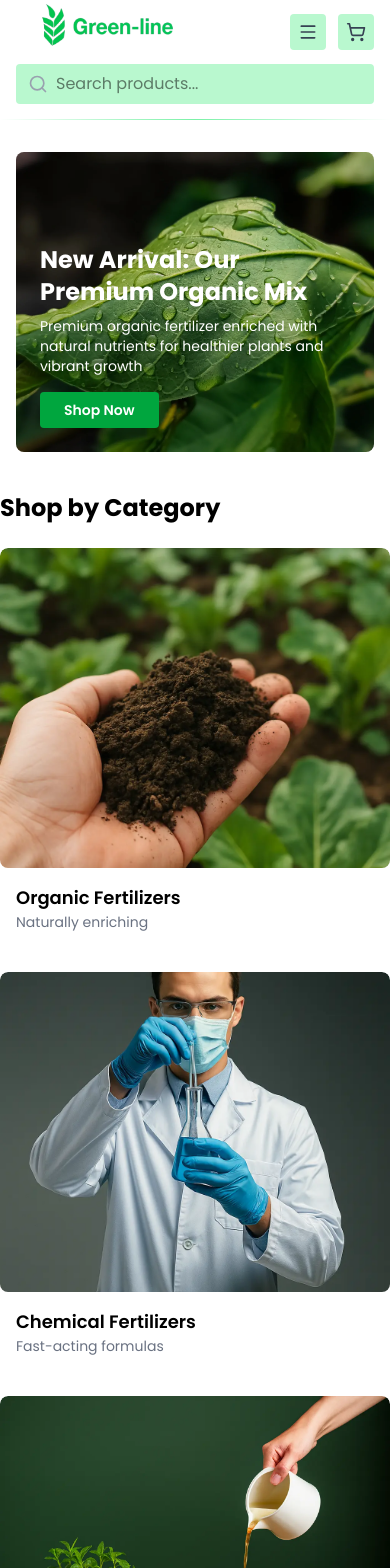
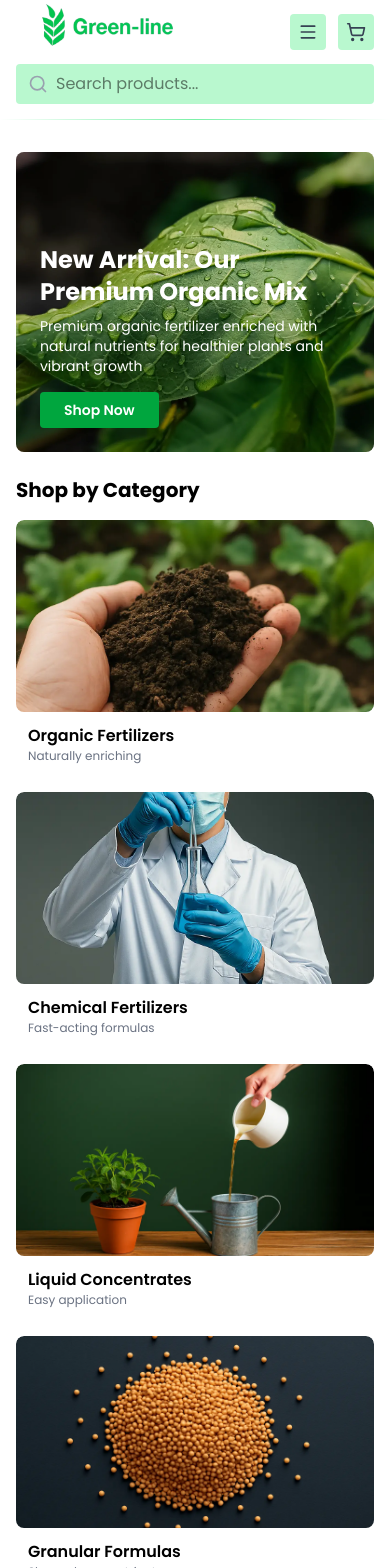
Before and after one commit to mohamed-samir-dev/Greenline, a Next.js app: page / in a window 390 px wide. Shown: the top 1568 px of the page. Built offline with nearby package versions, Linux system fonts and the light colour scheme; no server answers; the database is empty.

Commit message:
feat: add responsive design to shop by category section

```diff
--- a/components/home/ShopByCategory.tsx
+++ b/components/home/ShopByCategory.tsx
@@ -3,12 +3,12 @@ import categories from '@/app/data/categories';
 
 export default function ShopByCategory() {
   return (
-    <section className="max-w-7xl mx-auto  sm:px-6 lg:px-8 py-10">
-      <h2 className="text-2xl text-black font-bold mb-6">Shop by Category</h2>
-      <div className="grid grid-cols-1 sm:grid-cols-2 lg:grid-cols-4 gap-6">
+    <section className="max-w-7xl mx-auto px-4 sm:px-6 lg:px-8 py-6 sm:py-8 lg:py-10">
+      <h2 className="text-xl sm:text-2xl text-black font-bold mb-4 sm:mb-6">Shop by Category</h2>
+      <div className="grid grid-cols-1 sm:grid-cols-2 lg:grid-cols-4 gap-4 sm:gap-6">
         {categories.map((category) => (
-          <div key={category.title} className="bg-white  rounded-lg overflow-hidden">
-            <div className="relative h-80 w-full">
+          <div key={category.title} className="bg-white rounded-lg overflow-hidden">
+            <div className="relative h-48 sm:h-64 lg:h-80 w-full">
               <Image
                 src={category.image}
                 alt={category.title}
@@ -16,9 +16,9 @@ export default function ShopByCategory() {
                 className="object-cover rounded-lg"
               />
             </div>
-            <div className="p-4 text-left">
-              <h3 className="font-semibold text-lg  text-black">{category.title}</h3>
-              <p className="text-sm text-gray-500">{category.description}</p>
+            <div className="p-3 sm:p-4 text-left">
+              <h3 className="font-semibold text-base sm:text-lg text-black">{category.title}</h3>
+              <p className="text-xs sm:text-sm text-gray-500">{category.description}</p>
             </div>
           </div>
         ))}
```
